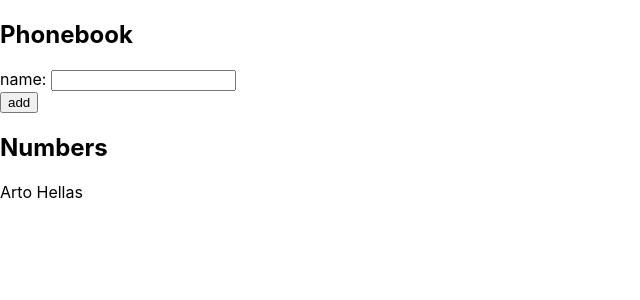
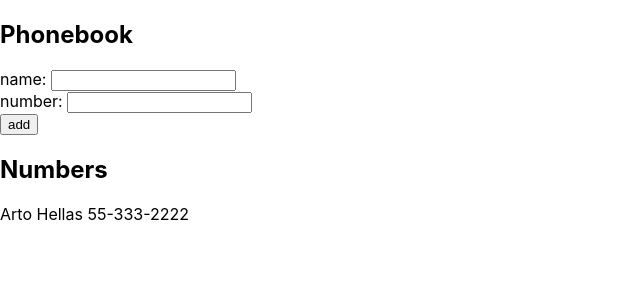
Before and after one commit to freestylsoccer/Full-Stack-Open-2022, a React (Create React App) app in the folder part2/: page / in a window 1280 px wide. Shown: the top 300 px of the page, without its empty margins (0-640 px from the left). Built offline with nearby package versions, Linux system fonts and the light colour scheme.

Commit message:
2.8: La guía telefónica Paso3

```diff
--- a/part2/src/App.js
+++ b/part2/src/App.js
@@ -2,9 +2,10 @@ import React, { useState } from 'react'
 
 const App = () => {
   const [ persons, setPersons ] = useState([
-    { name: 'Arto Hellas' }
+    { name: 'Arto Hellas', number: '55-333-2222' }
   ])
   const [ newName, setNewName ] = useState('')
+  const [ newNumber, setNewNumber ] = useState('')
 
   const addPerson = (event) => {
     event.preventDefault()
@@ -16,12 +17,22 @@ const App = () => {
 
     let newPerson = [...persons]
     const person = {
-      name: newName
+      name: newName,
+      number: newNumber
     }
     newPerson = newPerson.concat(person)
 
     setPersons(newPerson)
     setNewName('')
+    setNewNumber('')
+  }
+
+  const handleNameChange = (event) => {
+    setNewName(event.target.value)
+  }
+
+  const handleNumberChange = (event) => {
+    setNewNumber(event.target.value)
   }
 
   return (
@@ -29,7 +40,10 @@ const App = () => {
       <h2>Phonebook</h2>
       <form onSubmit={addPerson}>
         <div>
-          name: <input value={newName} onChange={(e) => setNewName(e.target.value)}/>
+          name: <input value={newName} onChange={handleNameChange}/>
+        </div>
+        <div>
+          number: <input value={newNumber} onChange={handleNumberChange}/>
         </div>
         <div>
           <button type="submit">add</button>
@@ -37,7 +51,7 @@ const App = () => {
       </form>
       <h2>Numbers</h2>
       {persons.map(person =>
-        <p key={person.name}>{person.name}</p>
+        <p key={person.name}>{person.name} {person.number}</p>
       )}
     </div>
   )
```
